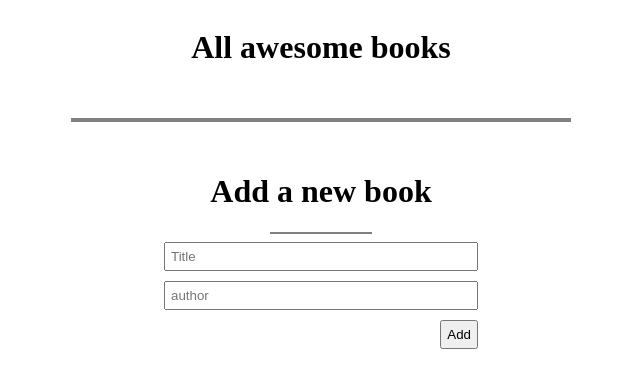
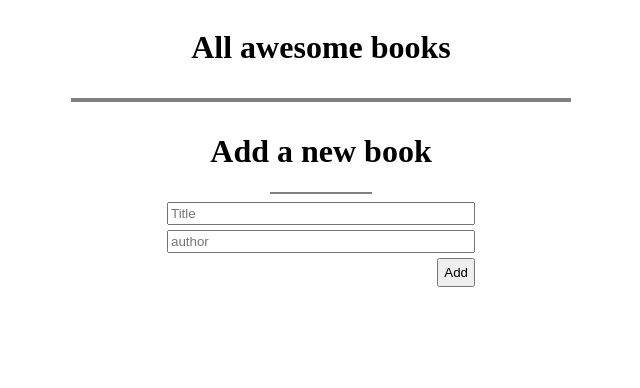
Before and after one commit to chuaindia/Awesome-Books-Linda-Tanusri, a website: page index.html in a window 1280 px wide. Shown: the whole page, without its empty margins (319-959 px from the left). Drawn offline with Linux system fonts and the light colour scheme.

Commit message:
Add CSS file for 2nd day project

```diff
--- a/awesomebook.css
+++ b/awesomebook.css
@@ -1,3 +1,4 @@
+/* stylelint-disable csstree/validator */
 /* stylelint-disable selector-class-pattern */
 body {
   text-align: center;
@@ -20,19 +21,20 @@ form {
 }
 
 #book-list {
-  margin-top: 30px;
-  margin-bottom: 30px;
+  margin-top: 10px;
+  margin-bottom: 10px;
   border: 2px solid gray;
 }
 
 .book-list-container {
   display: grid;
+  margin-bottom: 0;
 }
 
 input {
-  margin-bottom: 10px;
+  margin-bottom: 5px;
   width: 300px;
-  padding: 5px;
+  padding: 2px;
 }
 
 .bookTitle {
```
